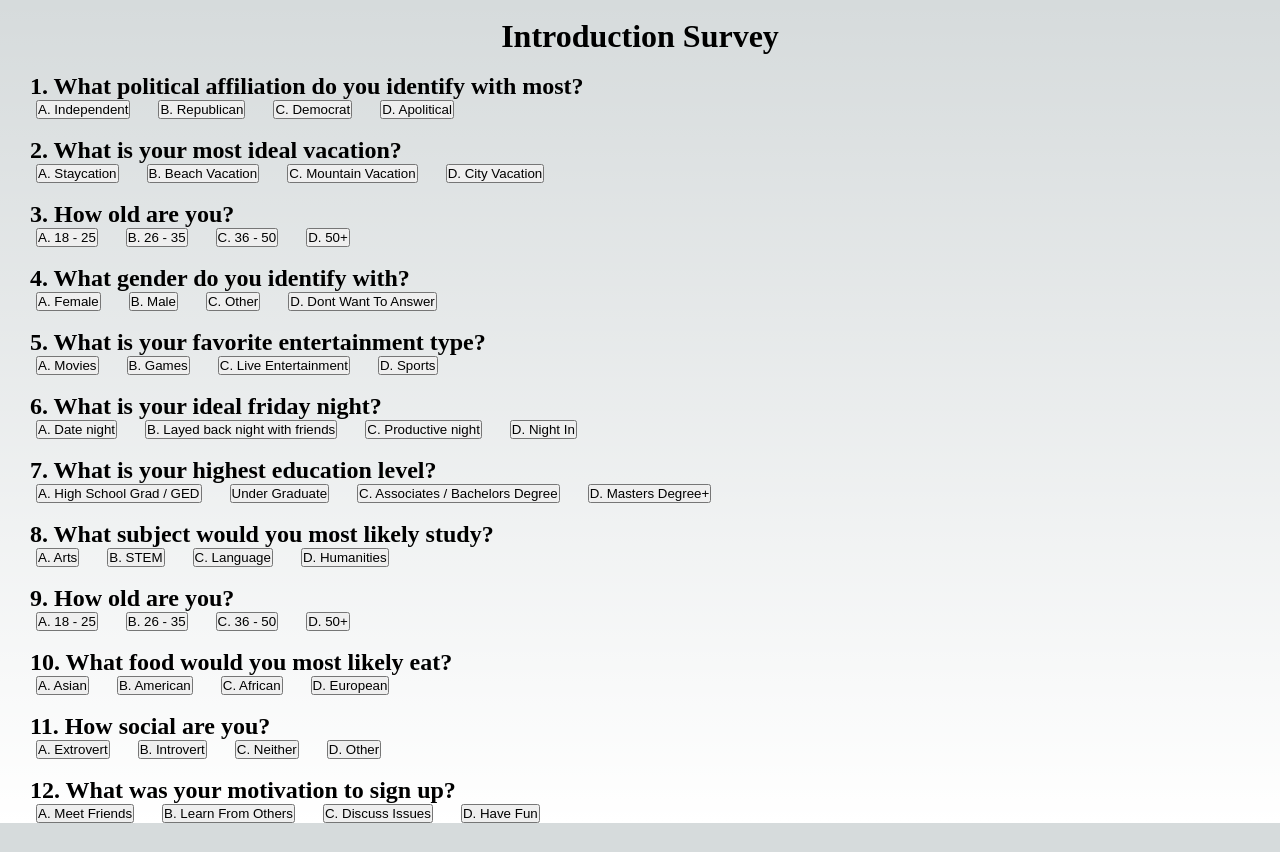
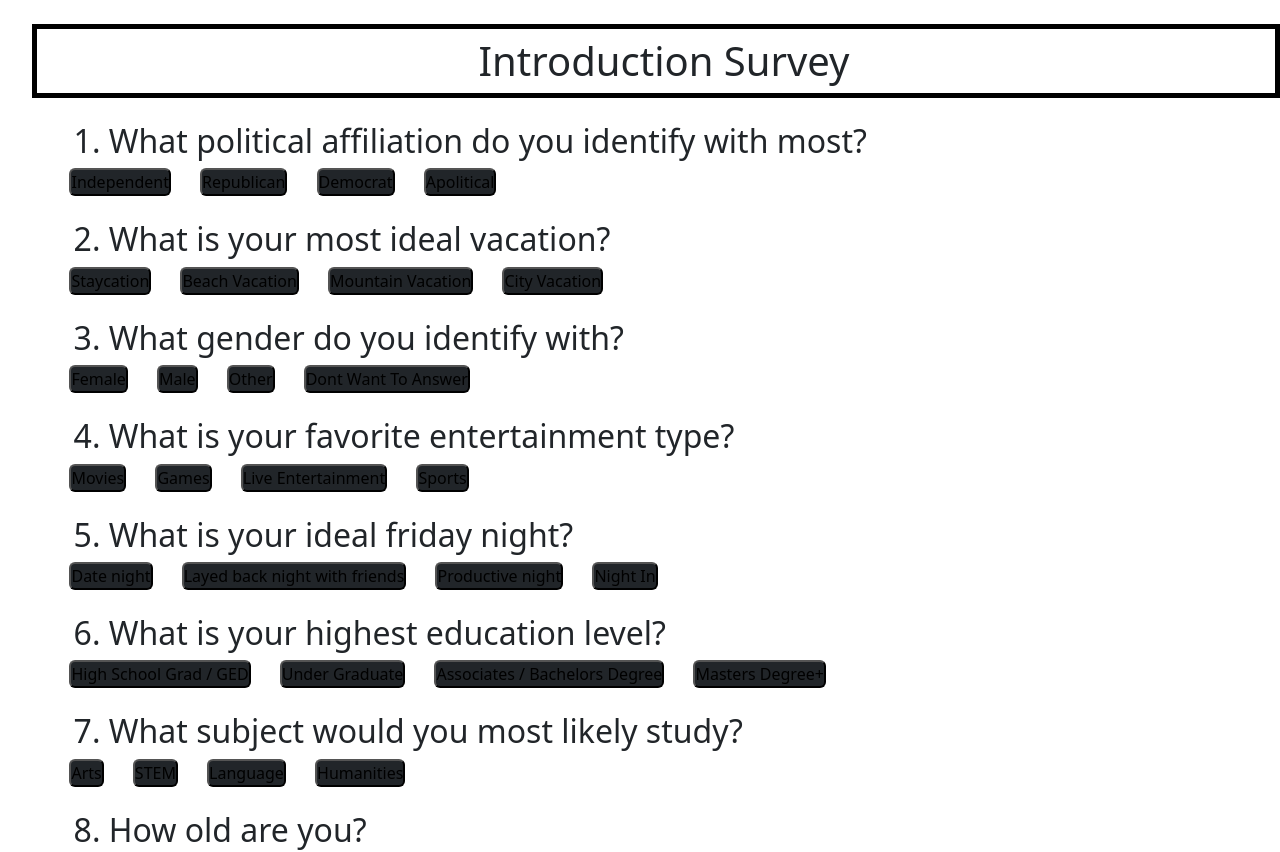
Before and after one commit to Haydebug/t9hack2023, a Next.js app in the folder newAp/ourhackathon/: page /survey/surveyPage in a window 1280 px wide. Shown: the top 852 px of the page. Before the commit the page ends 823 px from the top, so only its background shows below. Built offline with nearby package versions, Linux system fonts and the light colour scheme.

Commit message:
Cool Survey

```diff
--- a/newAp/ourhackathon/src/pages/_app.tsx
+++ b/newAp/ourhackathon/src/pages/_app.tsx
@@ -1,6 +1,11 @@
 import '@/styles/globals.css'
 import type { AppProps } from 'next/app'
+import 'bootstrap/dist/css/bootstrap.css'
+import {useEffect} from "react";
 
 export default function App({ Component, pageProps }: AppProps) {
+  useEffect(()=>{
+    require ("bootstrap/dist/css/bootstrap.css");
+  },);
   return <Component {...pageProps} />
 }
--- a/newAp/ourhackathon/src/pages/index.tsx
+++ b/newAp/ourhackathon/src/pages/index.tsx
@@ -1,5 +1,6 @@
 import Link from 'next/link'
-import 'bootstrap/dist/css/bootstrap.css'
+
+
 
 function Home() {
   return (
--- a/newAp/ourhackathon/src/pages/survey/surveyPage.tsx
+++ b/newAp/ourhackathon/src/pages/survey/surveyPage.tsx
@@ -1,165 +1,129 @@
 import Link from 'next/link'
+import {useState} from 'react';
+import React from 'react';
+import Button from 'react-bootstrap/Button';
+import style from '@/styles/Survey.module.css';
 
 function Home()
 {
+  const [Score, setscore] = useState(0)
   return (
     <ul>
+<link href="https://cdn.jsdelivr.net/npm/bootstrap@5.2.3/dist/css/bootstrap.min.css" rel="stylesheet"
+        integrity="sha384-rbsA2VBKQhggwzxH7pPCaAqO46MgnOM80zW1RWuH61DGLwZJEdK2Kadq2F9CUG65" crossOrigin="anonymous"></link>
+<script src="https://cdn.jsdelivr.net/npm/bootstrap@5.2.3/dist/js/bootstrap.bundle.min.js"
+        integrity="sha384-kenU1KFdBIe4zVF0s0G1M5b4hcpxyD9F7jL+jjXkk+Q2h455rYXK/7HAuoJl+0I4"
+        crossOrigin="anonymous"></script>
+
       <br>
       </br>
-      <h1>
+      <div className={style.myContainer}>
+      <h1 className='container-fluid m-2'>
         <center>
           Introduction Survey
         </center>
       </h1>
-      <br>
-      </br>
+      </div>
+      <br></br>
       <h2>
         &nbsp;&nbsp;&nbsp;&nbsp; 1. What political affiliation do you identify with most?
       </h2>
-        &nbsp;&nbsp;&nbsp;&nbsp;&nbsp;&nbsp;&nbsp;&nbsp; <button type= "Button" > A. Independent </button>
-        &nbsp;&nbsp;&nbsp;&nbsp;&nbsp;&nbsp; <button type= "Button" > B. Republican </button>
-        &nbsp;&nbsp;&nbsp;&nbsp;&nbsp;&nbsp; <button type= "Button" > C. Democrat </button>
-        &nbsp;&nbsp;&nbsp;&nbsp;&nbsp;&nbsp; <button type= "Button" > D. Apolitical </button>
-      <br>
-      </br>
-      <br>
-      </br>
+        &nbsp;&nbsp;&nbsp;&nbsp;&nbsp;&nbsp;&nbsp;&nbsp; <button className = "bg-dark rounded"> Independent </button>
+        &nbsp;&nbsp;&nbsp;&nbsp;&nbsp;&nbsp; <button className = "bg-dark rounded"> Republican </button>
+        &nbsp;&nbsp;&nbsp;&nbsp;&nbsp;&nbsp; <button className = "bg-dark rounded"> Democrat </button>
+        &nbsp;&nbsp;&nbsp;&nbsp;&nbsp;&nbsp; <button className = "bg-dark rounded"> Apolitical </button>
+      <br></br>
+      <br></br>
       <h2>
         &nbsp;&nbsp;&nbsp;&nbsp; 2. What is your most ideal vacation?
       </h2>
-        &nbsp;&nbsp;&nbsp;&nbsp;&nbsp;&nbsp;&nbsp;&nbsp; <button type= "Button" > A. Staycation </button>
-        &nbsp;&nbsp;&nbsp;&nbsp;&nbsp;&nbsp; <button type= "Button" > B. Beach Vacation </button>
-        &nbsp;&nbsp;&nbsp;&nbsp;&nbsp;&nbsp; <button type= "Button" > C. Mountain Vacation </button>
-        &nbsp;&nbsp;&nbsp;&nbsp;&nbsp;&nbsp; <button type= "Button" > D. City Vacation </button>
-      <br>
-      </br>
-      <br>
-      </br>
+        &nbsp;&nbsp;&nbsp;&nbsp;&nbsp;&nbsp;&nbsp;&nbsp; <button className = "bg-dark rounded"> Staycation </button>
+        &nbsp;&nbsp;&nbsp;&nbsp;&nbsp;&nbsp; <button className = "bg-dark rounded"> Beach Vacation </button>
+        &nbsp;&nbsp;&nbsp;&nbsp;&nbsp;&nbsp; <button className = "bg-dark rounded"> Mountain Vacation </button>
+        &nbsp;&nbsp;&nbsp;&nbsp;&nbsp;&nbsp; <button className = "bg-dark rounded"> City Vacation </button>
+      <br></br>
+      <br></br>
       <h2>
-        &nbsp;&nbsp;&nbsp;&nbsp; 3. How old are you?
+        &nbsp;&nbsp;&nbsp;&nbsp; 3. What gender do you identify with?
       </h2>
-        &nbsp;&nbsp;&nbsp;&nbsp;&nbsp;&nbsp;&nbsp;&nbsp; <button type= "Button" > A. 18 - 25 </button>
-        &nbsp;&nbsp;&nbsp;&nbsp;&nbsp;&nbsp; <button type= "Button" > B. 26 - 35 </button>
-        &nbsp;&nbsp;&nbsp;&nbsp;&nbsp;&nbsp; <button type= "Button" > C. 36 - 50 </button>
-        &nbsp;&nbsp;&nbsp;&nbsp;&nbsp;&nbsp; <button type= "Button" > D. 50+ </button>
-      <br>
-      </br>
-      <br>
-      </br>
+        &nbsp;&nbsp;&nbsp;&nbsp;&nbsp;&nbsp;&nbsp;&nbsp; <button className = "bg-dark rounded"> Female </button>
+        &nbsp;&nbsp;&nbsp;&nbsp;&nbsp;&nbsp; <button className = "bg-dark rounded"> Male </button>
+        &nbsp;&nbsp;&nbsp;&nbsp;&nbsp;&nbsp; <button className = "bg-dark rounded"> Other </button>
+        &nbsp;&nbsp;&nbsp;&nbsp;&nbsp;&nbsp; <button className = "bg-dark rounded"> Dont Want To Answer </button>
+      <br></br>
+      <br></br>
       <h2>
-        &nbsp;&nbsp;&nbsp;&nbsp; 4. What gender do you identify with?
+        &nbsp;&nbsp;&nbsp;&nbsp; 4. What is your favorite entertainment type?
       </h2>
-        &nbsp;&nbsp;&nbsp;&nbsp;&nbsp;&nbsp;&nbsp;&nbsp; <button type= "Button" > A. Female </button>
-        &nbsp;&nbsp;&nbsp;&nbsp;&nbsp;&nbsp; <button type= "Button" > B. Male </button>
-        &nbsp;&nbsp;&nbsp;&nbsp;&nbsp;&nbsp; <button type= "Button" > C. Other </button>
-        &nbsp;&nbsp;&nbsp;&nbsp;&nbsp;&nbsp; <button type= "Button" > D. Dont Want To Answer </button>
-      <br>
-      </br>
-      <br>
-      </br>
+        &nbsp;&nbsp;&nbsp;&nbsp;&nbsp;&nbsp;&nbsp;&nbsp; <button className = "bg-dark rounded"> Movies </button>
+        &nbsp;&nbsp;&nbsp;&nbsp;&nbsp;&nbsp; <button className = "bg-dark rounded"> Games </button>
+        &nbsp;&nbsp;&nbsp;&nbsp;&nbsp;&nbsp; <button className = "bg-dark rounded"> Live Entertainment </button>
+        &nbsp;&nbsp;&nbsp;&nbsp;&nbsp;&nbsp; <button className = "bg-dark rounded"> Sports </button>
+      <br></br>
+      <br></br>
       <h2>
-        &nbsp;&nbsp;&nbsp;&nbsp; 5. What is your favorite entertainment type?
+        &nbsp;&nbsp;&nbsp;&nbsp; 5. What is your ideal friday night?
       </h2>
-        &nbsp;&nbsp;&nbsp;&nbsp;&nbsp;&nbsp;&nbsp;&nbsp; <button type= "Button" > A. Movies </button>
-        &nbsp;&nbsp;&nbsp;&nbsp;&nbsp;&nbsp; <button type= "Button" > B. Games </button>
-        &nbsp;&nbsp;&nbsp;&nbsp;&nbsp;&nbsp; <button type= "Button" > C. Live Entertainment </button>
-        &nbsp;&nbsp;&nbsp;&nbsp;&nbsp;&nbsp; <button type= "Button" > D. Sports </button>
-      <br>
-      </br>
-      <br>
-      </br>
+        &nbsp;&nbsp;&nbsp;&nbsp;&nbsp;&nbsp;&nbsp;&nbsp; <button className = "bg-dark rounded"> Date night </button>
+        &nbsp;&nbsp;&nbsp;&nbsp;&nbsp;&nbsp; <button className = "bg-dark rounded"> Layed back night with friends </button>
+        &nbsp;&nbsp;&nbsp;&nbsp;&nbsp;&nbsp; <button className = "bg-dark rounded"> Productive night </button>
+        &nbsp;&nbsp;&nbsp;&nbsp;&nbsp;&nbsp; <button className = "bg-dark rounded"> Night In </button>
+      <br></br>
+      <br></br>
       <h2>
-        &nbsp;&nbsp;&nbsp;&nbsp; 6. What is your ideal friday night?
+        &nbsp;&nbsp;&nbsp;&nbsp; 6. What is your highest education level?
       </h2>
-        &nbsp;&nbsp;&nbsp;&nbsp;&nbsp;&nbsp;&nbsp;&nbsp; <button type= "Button" > A. Date night </button>
-        &nbsp;&nbsp;&nbsp;&nbsp;&nbsp;&nbsp; <button type= "Button" > B. Layed back night with friends </button>
-        &nbsp;&nbsp;&nbsp;&nbsp;&nbsp;&nbsp; <button type= "Button" > C. Productive night </button>
-        &nbsp;&nbsp;&nbsp;&nbsp;&nbsp;&nbsp; <button type= "Button" > D. Night In </button>
-      <br>
-      </br>
-      <br>
-      </br>
+        &nbsp;&nbsp;&nbsp;&nbsp;&nbsp;&nbsp;&nbsp;&nbsp; <button className = "bg-dark rounded"> High School Grad / GED </button>
+        &nbsp;&nbsp;&nbsp;&nbsp;&nbsp;&nbsp; <button className = "bg-dark rounded"> Under Graduate </button>
+        &nbsp;&nbsp;&nbsp;&nbsp;&nbsp;&nbsp; <button className = "bg-dark rounded"> Associates / Bachelors Degree </button>
+        &nbsp;&nbsp;&nbsp;&nbsp;&nbsp;&nbsp; <button className = "bg-dark rounded"> Masters Degree+ </button>
+      <br></br>
+      <br></br>
       <h2>
-        &nbsp;&nbsp;&nbsp;&nbsp; 7. What is your highest education level?
+        &nbsp;&nbsp;&nbsp;&nbsp; 7. What subject would you most likely study?
       </h2>
-        &nbsp;&nbsp;&nbsp;&nbsp;&nbsp;&nbsp;&nbsp;&nbsp; <button type= "Button" > A. High School Grad / GED </button>
-        &nbsp;&nbsp;&nbsp;&nbsp;&nbsp;&nbsp; <button type= "Button" > Under Graduate </button>
-        &nbsp;&nbsp;&nbsp;&nbsp;&nbsp;&nbsp; <button type= "Button" > C. Associates / Bachelors Degree </button>
-        &nbsp;&nbsp;&nbsp;&nbsp;&nbsp;&nbsp; <button type= "Button" > D. Masters Degree+ </button>
-      <br>
-      </br>
-      <br>
-      </br>
+        &nbsp;&nbsp;&nbsp;&nbsp;&nbsp;&nbsp;&nbsp;&nbsp; <button className = "bg-dark rounded"> Arts </button>
+        &nbsp;&nbsp;&nbsp;&nbsp;&nbsp;&nbsp; <button className = "bg-dark rounded"> STEM </button>
+        &nbsp;&nbsp;&nbsp;&nbsp;&nbsp;&nbsp; <button className = "bg-dark rounded"> Language </button>
+        &nbsp;&nbsp;&nbsp;&nbsp;&nbsp;&nbsp; <button className = "bg-dark rounded"> Humanities </button>
+      <br></br>
+      <br></br>
       <h2>
-        &nbsp;&nbsp;&nbsp;&nbsp; 8. What subject would you most likely study?
+        &nbsp;&nbsp;&nbsp;&nbsp; 8. How old are you?
       </h2>
-        &nbsp;&nbsp;&nbsp;&nbsp;&nbsp;&nbsp;&nbsp;&nbsp; <button type= "Button" > A. Arts </button>
-        &nbsp;&nbsp;&nbsp;&nbsp;&nbsp;&nbsp; <button type= "Button" > B. STEM </button>
-        &nbsp;&nbsp;&nbsp;&nbsp;&nbsp;&nbsp; <button type= "Button" > C. Language </button>
-        &nbsp;&nbsp;&nbsp;&nbsp;&nbsp;&nbsp; <button type= "Button" > D. Humanities </button>
-      <br>
-      </br>
-      <br>
-      </br>
+        &nbsp;&nbsp;&nbsp;&nbsp;&nbsp;&nbsp;&nbsp;&nbsp; <button className = "bg-dark rounded"> 18 - 25 </button>
+        &nbsp;&nbsp;&nbsp;&nbsp;&nbsp;&nbsp; <button className = "bg-dark rounded"> 26 - 35 </button>
+        &nbsp;&nbsp;&nbsp;&nbsp;&nbsp;&nbsp; <button className = "bg-dark rounded"> 36 - 50 </button>
+        &nbsp;&nbsp;&nbsp;&nbsp;&nbsp;&nbsp; <button className = "bg-dark rounded"> 50+ </button>
+      <br></br>
+      <br></br>
       <h2>
-        &nbsp;&nbsp;&nbsp;&nbsp; 9. How old are you?
+        &nbsp;&nbsp;&nbsp;&nbsp; 9. What food would you most likely eat?
       </h2>
-        &nbsp;&nbsp;&nbsp;&nbsp;&nbsp;&nbsp;&nbsp;&nbsp; <button type= "Button" > A. 18 - 25 </button>
-        &nbsp;&nbsp;&nbsp;&nbsp;&nbsp;&nbsp; <button type= "Button" > B. 26 - 35 </button>
-        &nbsp;&nbsp;&nbsp;&nbsp;&nbsp;&nbsp; <button type= "Button" > C. 36 - 50 </button>
-        &nbsp;&nbsp;&nbsp;&nbsp;&nbsp;&nbsp; <button type= "Button" > D. 50+ </button>
-      <br>
-      </br>
-      <br>
-      </br>
+        &nbsp;&nbsp;&nbsp;&nbsp;&nbsp;&nbsp;&nbsp;&nbsp; <button className = "bg-dark rounded"> Asian </button>
+        &nbsp;&nbsp;&nbsp;&nbsp;&nbsp;&nbsp; <button className = "bg-dark rounded"> American </button>
+        &nbsp;&nbsp;&nbsp;&nbsp;&nbsp;&nbsp; <button className = "bg-dark rounded"> African </button>
+        &nbsp;&nbsp;&nbsp;&nbsp;&nbsp;&nbsp; <button className = "bg-dark rounded"> European </button>
+      <br></br>
+      <br></br>
       <h2>
-        &nbsp;&nbsp;&nbsp;&nbsp; 10. What food would you most likely eat?
+        &nbsp;&nbsp;&nbsp;&nbsp; 10. How social are you?
       </h2>
-        &nbsp;&nbsp;&nbsp;&nbsp;&nbsp;&nbsp;&nbsp;&nbsp; <button type= "Button" > A. Asian </button>
-        &nbsp;&nbsp;&nbsp;&nbsp;&nbsp;&nbsp; <button type= "Button" > B. American </button>
-        &nbsp;&nbsp;&nbsp;&nbsp;&nbsp;&nbsp; <button type= "Button" > C. African </button>
-        &nbsp;&nbsp;&nbsp;&nbsp;&nbsp;&nbsp; <button type= "Button" > D. European </button>
-      <br>
-      </br>
-      <br>
-      </br>
+        &nbsp;&nbsp;&nbsp;&nbsp;&nbsp;&nbsp;&nbsp;&nbsp; <button className = "bg-dark rounded"> Extrovert </button>
+        &nbsp;&nbsp;&nbsp;&nbsp;&nbsp;&nbsp; <button className = "bg-dark rounded"> Introvert </button>
+        &nbsp;&nbsp;&nbsp;&nbsp;&nbsp;&nbsp; <button className = "bg-dark rounded"> Neither </button>
+        &nbsp;&nbsp;&nbsp;&nbsp;&nbsp;&nbsp; <button className = "bg-dark rounded"> Other </button>
+      <br></br>
+      <br></br>
       <h2>
-        &nbsp;&nbsp;&nbsp;&nbsp; 11. How social are you?
+        &nbsp;&nbsp;&nbsp;&nbsp; 11. What was your motivation to sign up?
       </h2>
-        &nbsp;&nbsp;&nbsp;&nbsp;&nbsp;&nbsp;&nbsp;&nbsp; <button type= "Button" > A. Extrovert </button>
-        &nbsp;&nbsp;&nbsp;&nbsp;&nbsp;&nbsp; <button type= "Button" > B. Introvert </button>
-        &nbsp;&nbsp;&nbsp;&nbsp;&nbsp;&nbsp; <button type= "Button" > C. Neither </button>
-        &nbsp;&nbsp;&nbsp;&nbsp;&nbsp;&nbsp; <button type= "Button" > D. Other </button>
-      <br>
-      </br>
-      <br>
-      </br>
-      <h2>
-        &nbsp;&nbsp;&nbsp;&nbsp; 12. What was your motivation to sign up?
-      </h2>
-        &nbsp;&nbsp;&nbsp;&nbsp;&nbsp;&nbsp;&nbsp;&nbsp; <button type= "Button" > A. Meet Friends </button>
-        &nbsp;&nbsp;&nbsp;&nbsp;&nbsp;&nbsp; <button type= "Button" > B. Learn From Others </button>
-        &nbsp;&nbsp;&nbsp;&nbsp;&nbsp;&nbsp; <button type= "Button" > C. Discuss Issues </button>
-        &nbsp;&nbsp;&nbsp;&nbsp;&nbsp;&nbsp; <button type= "Button" > D. Have Fun </button>
-
+        &nbsp;&nbsp;&nbsp;&nbsp;&nbsp;&nbsp;&nbsp;&nbsp; <button className = "bg-dark rounded"> Meet Friends </button>
+        &nbsp;&nbsp;&nbsp;&nbsp;&nbsp;&nbsp; <button className = "bg-dark rounded"> Learn From Others </button>
+        &nbsp;&nbsp;&nbsp;&nbsp;&nbsp;&nbsp; <button className = "bg-dark rounded"> Discuss Issues </button>
+        &nbsp;&nbsp;&nbsp;&nbsp;&nbsp;&nbsp; <button className = "bg-dark rounded"> Have Fun </button>
     </ul>
   )
 }
 
 export default Home
-
-/*
-
-
-    How social are you?
-    1. Extrovert
-    2. Introvert
-    3. Neither
-    4. Other
-
-    What was your motivation to sign up?
-  1. Meet friends
-  2. Learn from others
-  3. Discuss Issues
-  4. Have fun
-*/
--- /dev/null
+++ b/newAp/ourhackathon/src/styles/Survey.module.css
@@ -0,0 +1,4 @@
+.myContainer {
+    width: auto;
+    border: 5px solid black;
+  }
--- a/newAp/ourhackathon/src/styles/globals.css
+++ b/newAp/ourhackathon/src/styles/globals.css
@@ -1,4 +1,5 @@
 :root {
+
   --max-width: 1100px;
   --border-radius: 12px;
   --font-mono: ui-monospace, Menlo, Monaco, 'Cascadia Mono', 'Segoe UI Mono',
@@ -6,8 +7,9 @@
     'Fira Mono', 'Droid Sans Mono', 'Courier New', monospace;
 
   --foreground-rgb: 0, 0, 0;
-  --background-start-rgb: 214, 219, 220;
+  --background-start-rgb: 255, 255, 255;
   --background-end-rgb: 255, 255, 255;
+
 
   --primary-glow: conic-gradient(
     from 180deg at 50% 50%,
@@ -87,12 +89,12 @@ body {
 
 body {
   color: rgb(var(--foreground-rgb));
-  background: linear-gradient(
+  /* background: linear-gradient(
       to bottom,
       transparent,
       rgb(var(--background-end-rgb))
     )
-    rgb(var(--background-start-rgb));
+    rgb(var(--background-start-rgb)); */
 }
 
 a {
```
